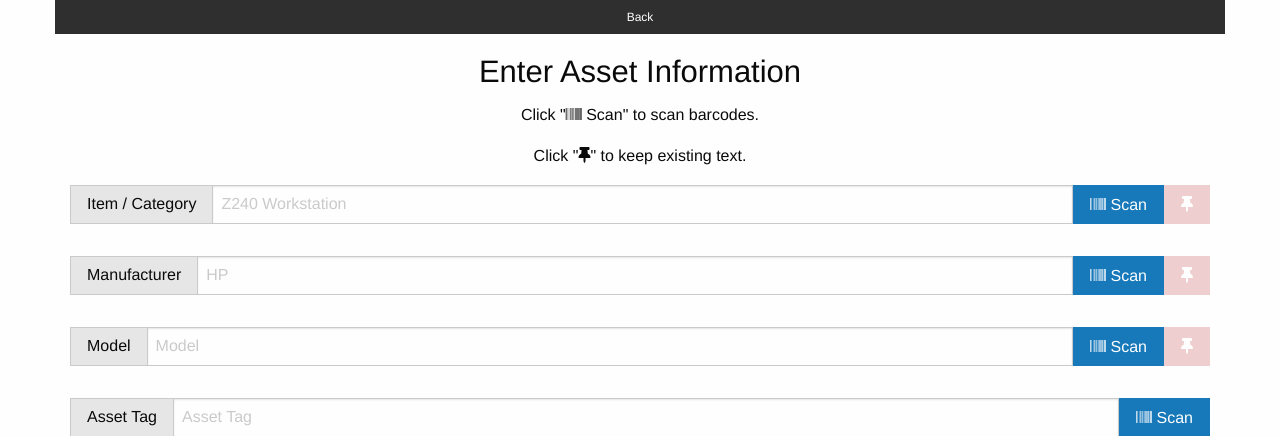
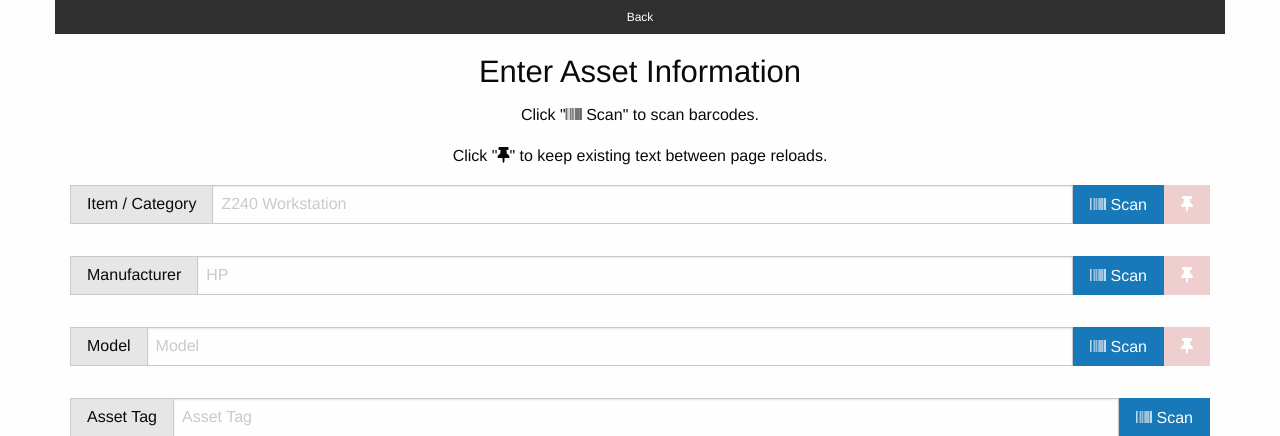
Before and after one commit to HorsePasta/datamatrix-inventory, a PHP site: page /createDatamatrix.php in a window 1280 px wide. Shown: the top 436 px of the page. Run offline with PHP 8.4, Linux system fonts and the light colour scheme; some libraries are stand-ins or nearby versions.

Commit message:
Update pin description text

```diff
--- a/src/createDatamatrix.php
+++ b/src/createDatamatrix.php
@@ -10,7 +10,7 @@
         <a href="/" class="button small expanded secondary">Back</a>
         <h3 class="text-center">Enter Asset Information</h3>
         <p class="text-center">Click "<i class="fas fa-barcode"></i> Scan" to scan barcodes. </p>
-        <p class="text-center">Click "<i class="fas fa-thumbtack"></i>" to keep existing text. </p>
+        <p class="text-center">Click "<i class="fas fa-thumbtack"></i>" to keep existing text between page reloads. </p>
 
         <form id="datamatrix-form">
             <div class="grid-container">
```
